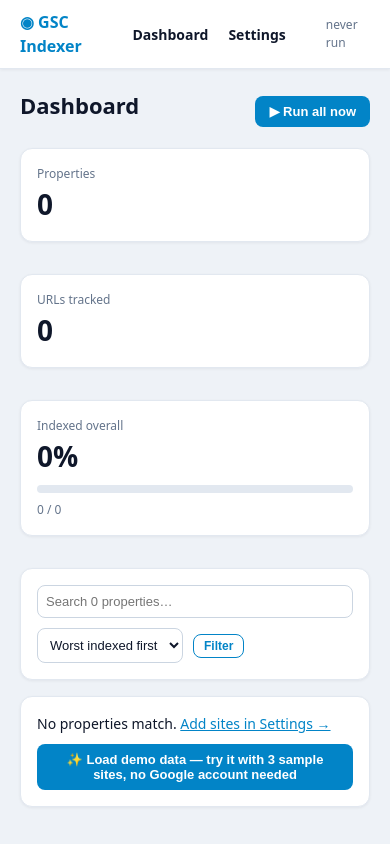
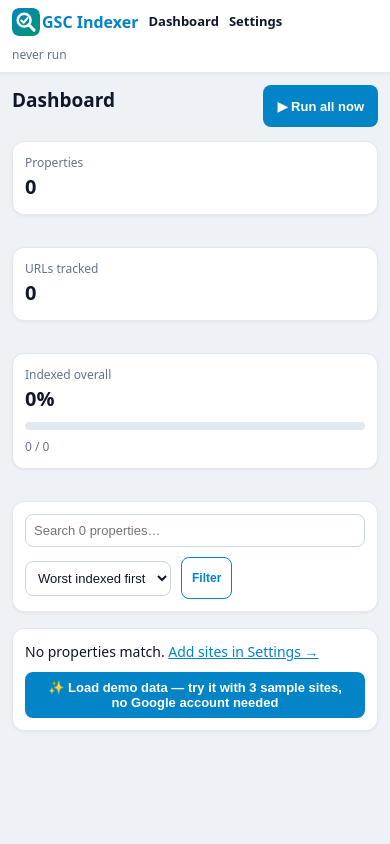
Before and after one commit to onlinequranclasses56-ops/gscpagesindexer, a Flask app: page / in a window 390 px wide. Run offline with Flask 3, Linux system fonts and the light colour scheme; data that the repository does not hold is empty; some libraries are stand-ins or nearby versions.

Commit message:
Brand + mobile UX: SVG logo (magnifier+check), favicons (svg/png/apple-touch), theme-color, logo in nav, responsive breakpoints (720px/400px), larger tap targets, card table scroll on mobile, focus-visible

```diff
--- a/templates/base.html
+++ b/templates/base.html
@@ -3,6 +3,11 @@
 <head>
 <meta charset="utf-8">
 <meta name="viewport" content="width=device-width, initial-scale=1">
+<meta name="theme-color" content="#0284c7">
+<link rel="icon" type="image/svg+xml" href="/static/favicon.svg">
+<link rel="icon" type="image/png" sizes="32x32" href="/static/favicon-32.png">
+<link rel="icon" type="image/png" sizes="16x16" href="/static/favicon-16.png">
+<link rel="apple-touch-icon" href="/static/apple-touch-icon.png">
 <title>{% block title %}GSC Indexer{% endblock %}</title>
 <style>
 :root{--bg:#eef2f7;--card:#ffffff;--line:#e2e8f0;--txt:#0f172a;--mut:#64748b;--acc:#0284c7;--ok:#059669;--warn:#d97706;--bad:#dc2626}
@@ -38,11 +43,29 @@ code{background:#f1f5f9;padding:2px 6px;border-radius:4px;font-size:12px}
 a{color:var(--acc)}
 .spin{display:inline-block;width:12px;height:12px;border:2px solid var(--mut);border-top-color:var(--acc);border-radius:50%;animation:sp 1s linear infinite;vertical-align:-2px}
 @keyframes sp{to{transform:rotate(360deg)}}
+.brand img{height:28px;width:28px;vertical-align:-8px;margin-right:2px;border-radius:7px}
+:focus-visible{outline:2px solid var(--acc);outline-offset:2px}
+@media (max-width:720px){
+  main{padding:12px}
+  h1{font-size:19px}
+  .stat{font-size:24px}
+  nav{padding:8px 12px;gap:10px;flex-wrap:wrap}
+  nav .st{width:100%;order:5}
+  .grid{grid-template-columns:1fr}
+  .card{padding:12px;overflow-x:auto}
+  .btn{min-height:42px}
+  th,td{padding:6px}
+  .tabs a{padding:8px 14px}
+}
+@media (max-width:400px){
+  .stat{font-size:20px}
+  nav{font-size:13px}
+}
 </style>
 </head>
 <body>
 <nav>
-  <a class="brand" href="/">◉ GSC Indexer</a>
+  <a class="brand" href="/"><img src="/static/logo.svg" alt="GSC Indexer logo">GSC Indexer</a>
   <a href="/">Dashboard</a>
   <a href="/settings">Settings</a>
   <span class="sp"></span>
```
Also changed, not shown: static/apple-touch-icon.png (added), static/favicon-16.png (added), static/favicon-32.png (added), static/favicon.svg (added), static/logo.svg (added).
